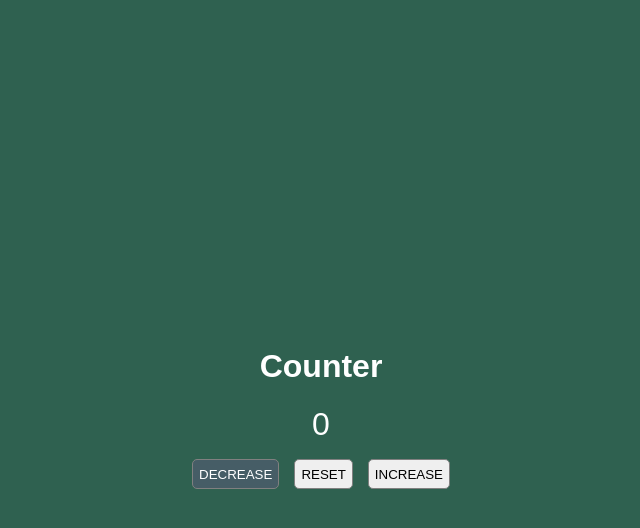
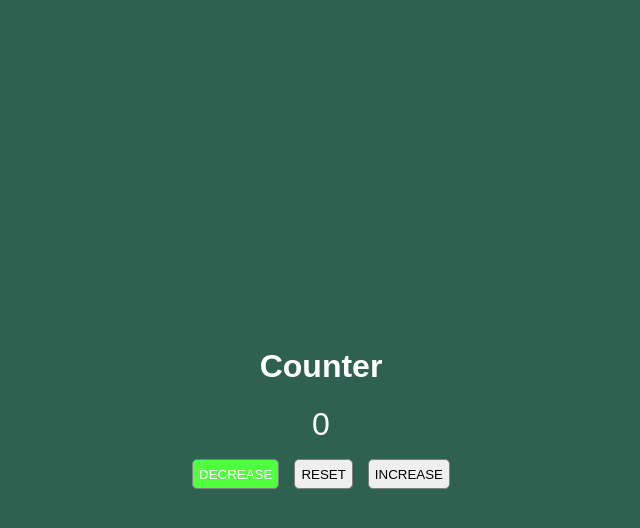
Before and after one commit to KenKambi/practisejs, a plain HTML site: page counter/counter.html in a window 1280 px wide. In both pictures the pointer is over the button "DECREASE". Shown: the whole page, without its empty margins (319-959 px from the left). Drawn offline with Linux system fonts and the light colour scheme.

Commit message:
css edits

```diff
--- a/counter/counter.css
+++ b/counter/counter.css
@@ -36,6 +36,6 @@ main{
 }
 
 button:hover {
-    background-color: rgb(70, 93, 102);
+    background-color: rgb(80, 255, 64);
     color: white;
 }
```
